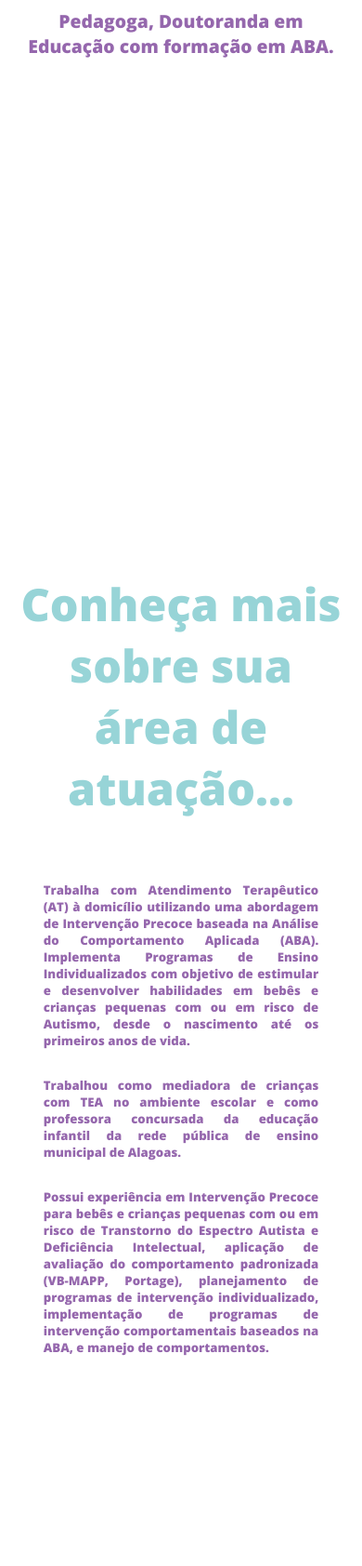
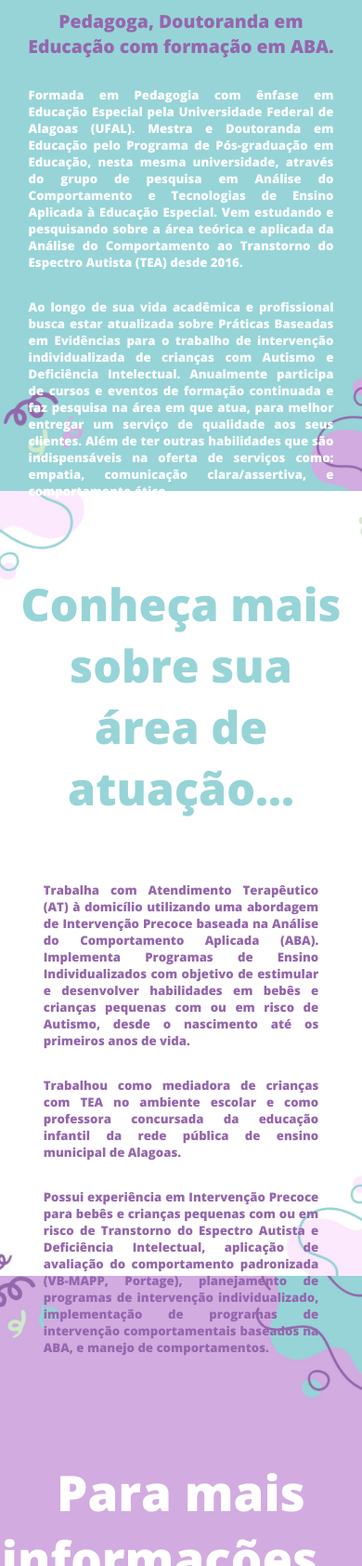
Before and after one commit to AdrianoDEV79/jackelinesantos, a plain HTML site: page index.html in a window 390 px wide. Shown: the part 316-2000 px from the top of the page at 93% size. Drawn offline with nearby package versions, Linux system fonts and the light colour scheme; a web font is replaced by a local one.

Commit message:
Update style.css

```diff
--- a/style.css
+++ b/style.css
@@ -299,7 +299,7 @@ footer a {
 
 @media (max-width:425px) {
   #welcome-section {
-        background-image: url(./content/FverdeV.jpg);
+        background-image: url(FverdeV.jpg);
         background-size: cover;
 
     }
@@ -309,12 +309,12 @@ footer a {
     }
 
     .projects-section {
-        background-image: url(./content/FbrancoV.jpg);
+        background-image: url(FbrancoV.jpg);
         background-size: cover;
     }
 
     .contact-section {
-        background-image: url(./content/FrovoV.jpg);
+        background-image: url(FrovoV.jpg);
         background-size: cover;
     }
 
```
